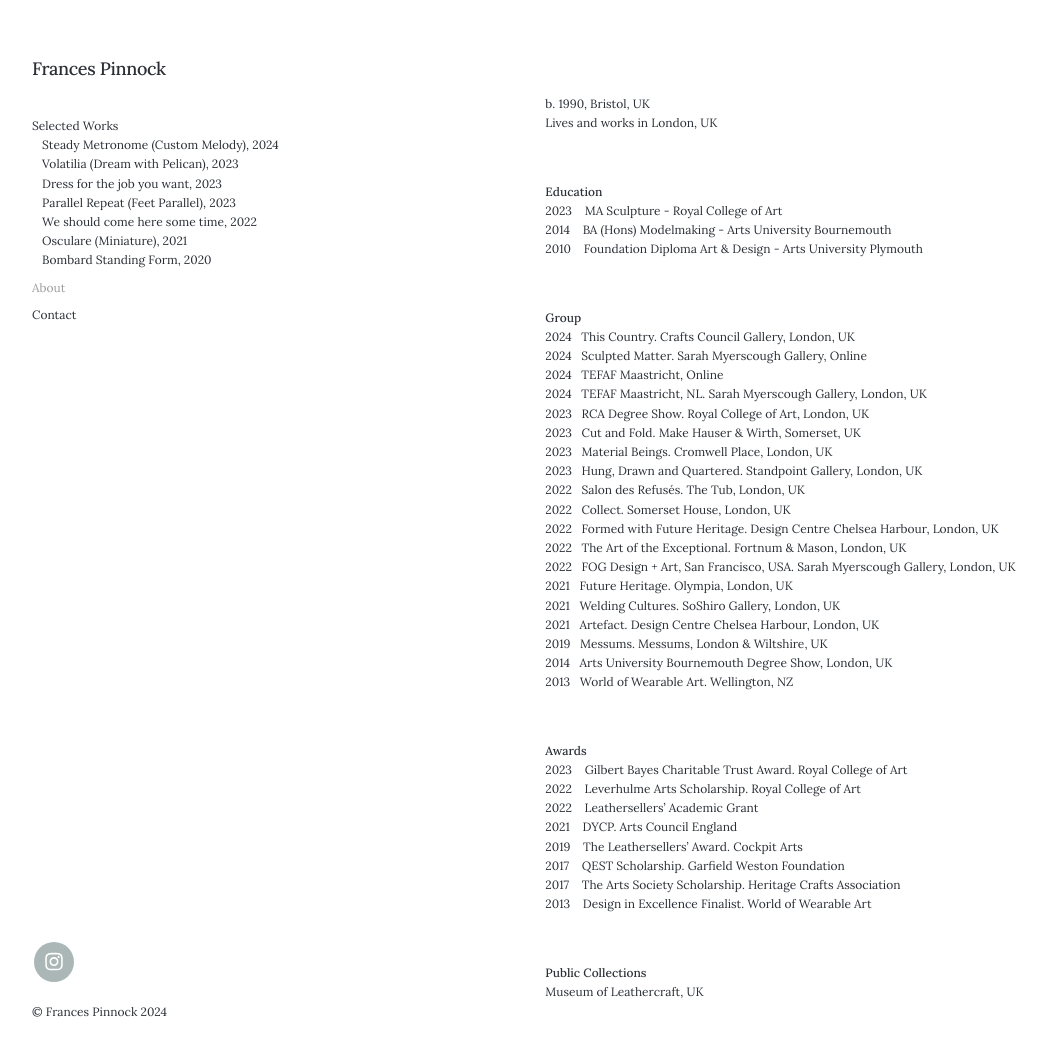
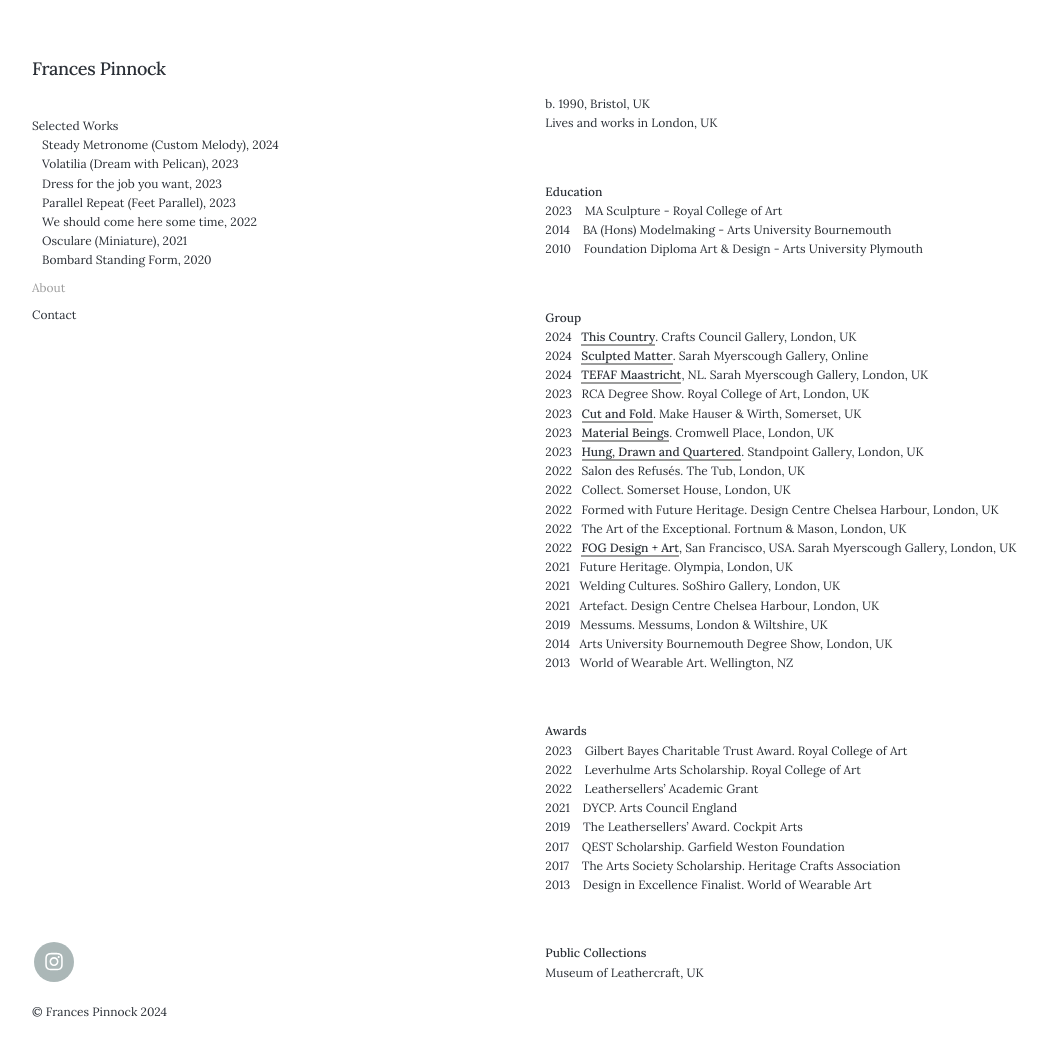
Before and after one commit to francespinnock/francespinnock.github.io, a Jekyll site: the page built from _pages/about.md, in a window 1280 px wide and 1061 px high. Shown: the top 1056 px of the window, without its empty margins (28-1075 px from the left). Built offline with Jekyll 4.4.1, drawn with Linux system fonts in a browser that asks for light colours; nearby versions of some CDN libraries.

Commit message:
Update about.md

```diff
--- a/_pages/about.md
+++ b/_pages/about.md
@@ -19,19 +19,18 @@ Lives and works in London, UK
 <br />
 
 **Group**
-2024&nbsp;&nbsp;&nbsp;This Country. Crafts Council Gallery, London, UK
-2024&nbsp;&nbsp;&nbsp;Sculpted Matter. Sarah Myerscough Gallery, Online
-2024&nbsp;&nbsp;&nbsp;TEFAF Maastricht, Online
-2024&nbsp;&nbsp;&nbsp;TEFAF Maastricht, NL. Sarah Myerscough Gallery, London, UK
+2024&nbsp;&nbsp;&nbsp;[This Country](https://www.forest-and-found.com/this-country). Crafts Council Gallery, London, UK
+2024&nbsp;&nbsp;&nbsp;[Sculpted Matter](https://www.sarahmyerscough.com/exhibitions/64-sculpted-matter/). Sarah Myerscough Gallery, Online
+2024&nbsp;&nbsp;&nbsp;[TEFAF Maastricht](https://www.sarahmyerscough.com/exhibitions/60-monolith-tefaf-maastricht-art-fair/), NL. Sarah Myerscough Gallery, London, UK
 2023&nbsp;&nbsp;&nbsp;RCA Degree Show. Royal College of Art, London, UK
-2023&nbsp;&nbsp;&nbsp;Cut and Fold. Make Hauser & Wirth, Somerset, UK
-2023&nbsp;&nbsp;&nbsp;Material Beings. Cromwell Place, London, UK
-2023&nbsp;&nbsp;&nbsp;Hung, Drawn and Quartered. Standpoint Gallery, London, UK
+2023&nbsp;&nbsp;&nbsp;[Cut and Fold](https://www.hauserwirth.com/make/41222-cut-and-fold/). Make Hauser & Wirth, Somerset, UK
+2023&nbsp;&nbsp;&nbsp;[Material Beings](https://www.forest-and-found.com/material-beings). Cromwell Place, London, UK
+2023&nbsp;&nbsp;&nbsp;[Hung, Drawn and Quartered](https://www.standpointlondon.co.uk/gallery/2023/hung-drawn/index.php). Standpoint Gallery, London, UK
 2022&nbsp;&nbsp;&nbsp;Salon des Refusés. The Tub, London, UK
 2022&nbsp;&nbsp;&nbsp;Collect. Somerset House, London, UK
 2022&nbsp;&nbsp;&nbsp;Formed with Future Heritage. Design Centre Chelsea Harbour, London, UK
 2022&nbsp;&nbsp;&nbsp;The Art of the Exceptional. Fortnum & Mason, London, UK
-2022&nbsp;&nbsp;&nbsp;FOG Design + Art, San Francisco, USA. Sarah Myerscough Gallery, London, UK
+2022&nbsp;&nbsp;&nbsp;[FOG Design + Art](https://www.sarahmyerscough.com/exhibitions/38-fog-design-art-2022/), San Francisco, USA. Sarah Myerscough Gallery, London, UK
 2021&nbsp;&nbsp;&nbsp;Future Heritage. Olympia, London, UK
 2021&nbsp;&nbsp;&nbsp;Welding Cultures. SoShiro Gallery, London, UK
 2021&nbsp;&nbsp;&nbsp;Artefact. Design Centre Chelsea Harbour, London, UK
```
